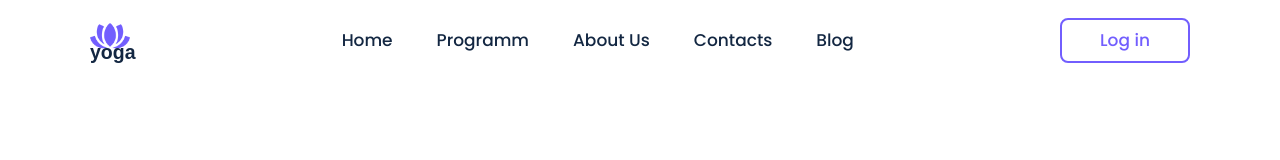
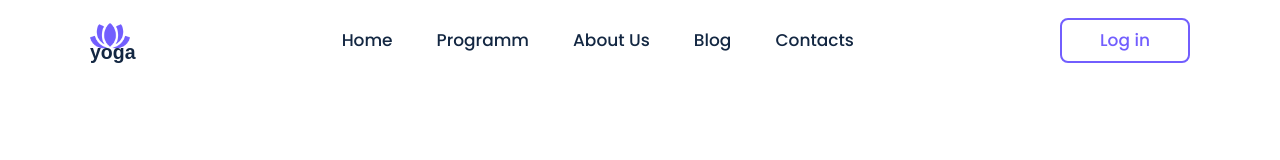
Before and after one commit to Valerij-Hering/yoga, a React (Create React App) app: page /blog in a window 1280 px wide. Shown: the top 160 px of the page. Built offline with nearby package versions, Linux system fonts and the light colour scheme; a web font is replaced by a local one.

Commit message:
Add files via upload

```diff
--- a/src/Navbar.js
+++ b/src/Navbar.js
@@ -48,8 +48,9 @@ const Navbar = () => {
             <Link to="/" className='link' >Home</Link>
             <HashLink className='link' smooth to="/#product">Programm</HashLink>
             <Link to="/about" className='link'>About Us</Link>
+            <Link to="/blog" className='link'>Blog</Link>
             <Link to="/contacts" className='link link-contacts'>Contacts</Link>
-            <Link to="/blog" className='link'>Blog</Link>
+
           </div>
 
           <div className='box_navbarAuth' data-aos="fade-down" data-aos-duration="1500" data-aos-once="false">
@@ -70,7 +71,9 @@ const Navbar = () => {
             <Link  onClick={() => burgerActiv()}  to="/" className='link-burger link-burger1'>Home</Link>
             <HashLink className='link-burger link-burger1' smooth to="/#product">Programm</HashLink>
             <Link  onClick={() => burgerActiv()} to="/about" className='link-burger'>About Us</Link>
+            <Link onClick={() => burgerActiv()} to="/blog" className='link-burger'>Blog</Link>
             <Link  onClick={() => burgerActiv()} to="/contacts" className='link-burger'>Contacts</Link>
+
         </div>
 
         <Routes>
```
